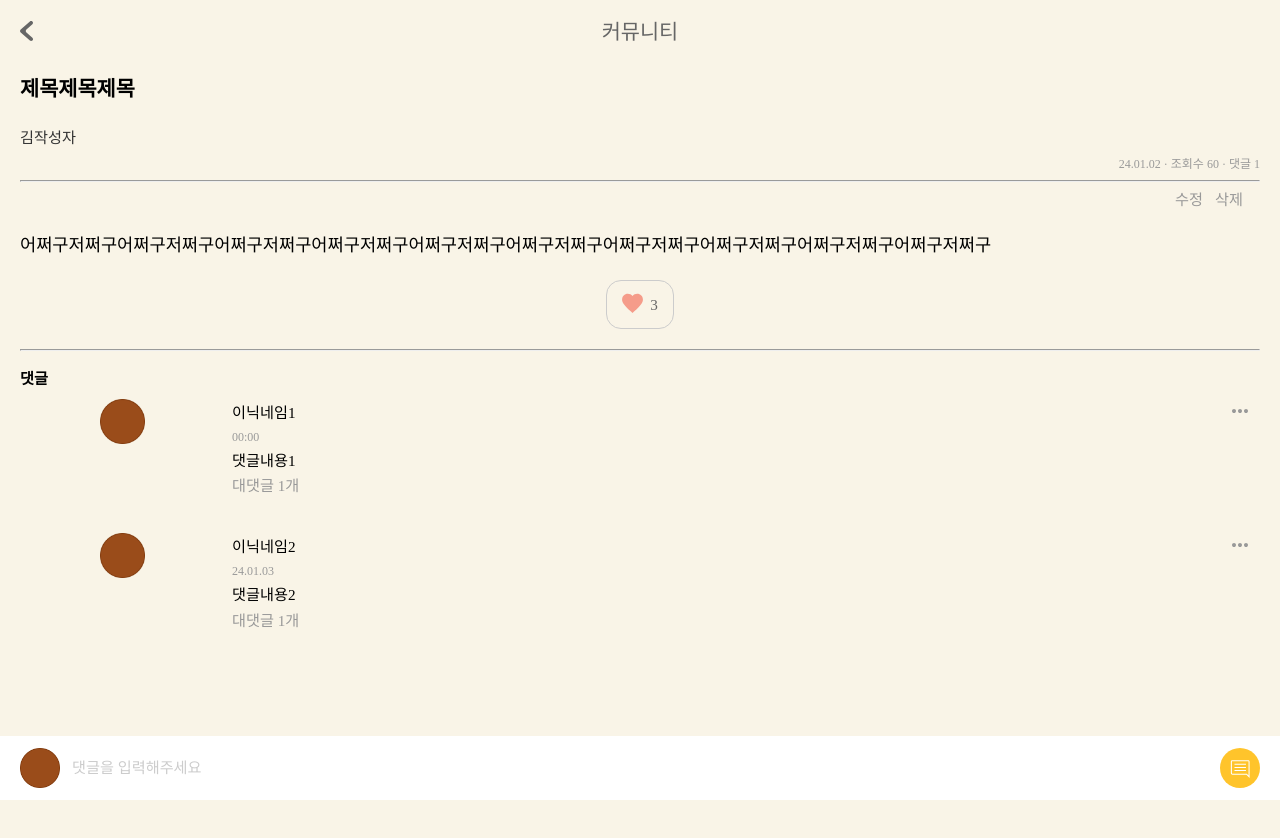
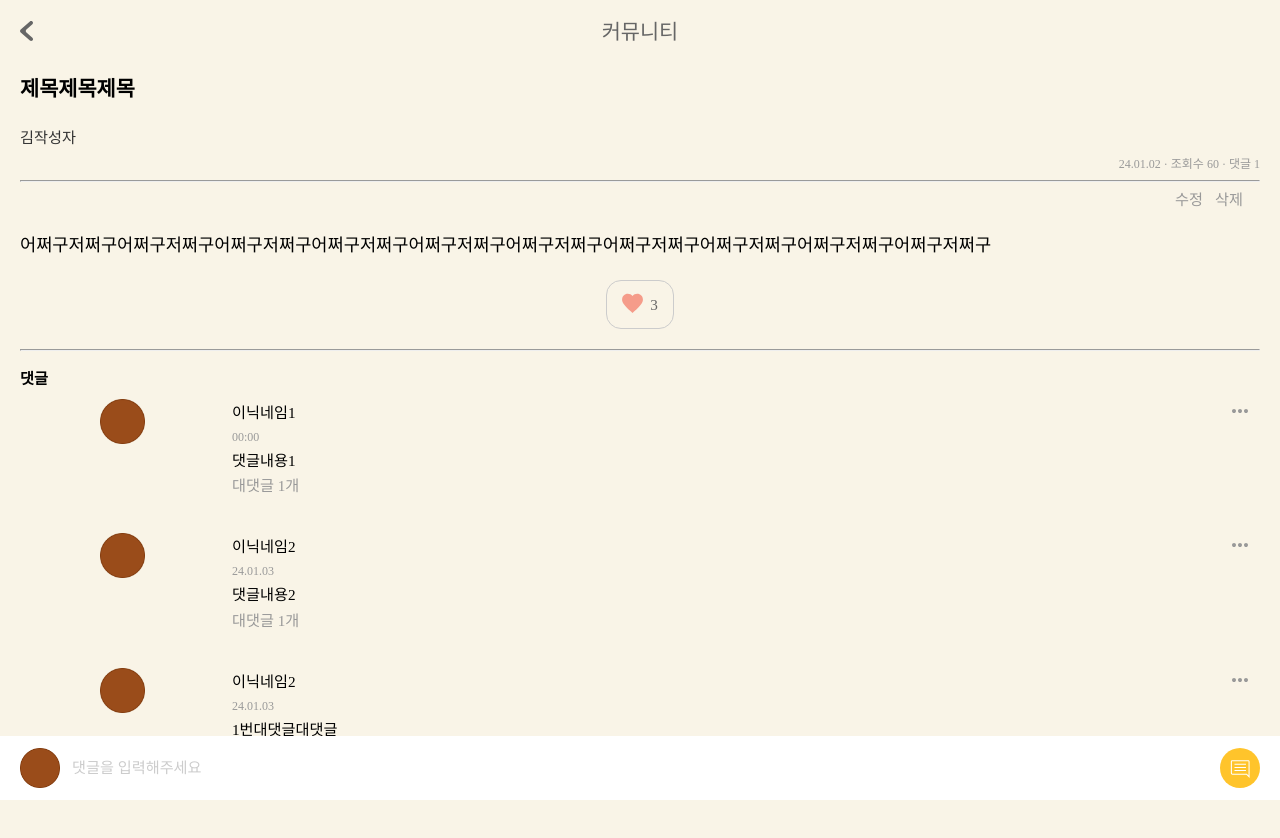
Before and after one commit to coffein-doctor/MST, a Next.js app in the folder mst/: page /community/1 in a window 1280 px wide. Shown: the top 838 px of the page. Before the commit the page ends 800 px from the top, so only its background shows below. Built offline with nearby package versions, Linux system fonts and the light colour scheme; a web font is replaced by a local one.

Commit message:
[FEAT] 댓글 열고 닫힘 기능

```diff
--- /dev/null
+++ b/mst/src/app/(mainpage)/community/[id]/edit/page.tsx
@@ -0,0 +1,3 @@
+export default function PostEdit() {
+  return <div></div>;
+}
--- a/mst/src/app/(mainpage)/community/[id]/page.tsx
+++ b/mst/src/app/(mainpage)/community/[id]/page.tsx
@@ -5,7 +5,7 @@ import BasicTopBar from "@/components/common/TopBar/BasicTopBar";
 import { css } from "@emotion/react";
 import BrownCircle from "../../../../assets/png/BrownCircle.png";
 import Image from "next/image";
-import { useState } from "react";
+import { useEffect, useState } from "react";
 import getFormattedTimestamp from "@/utils/getFormattedTimeStamp";
 
 interface CommunityParams {
@@ -25,8 +25,10 @@ interface Post {
 interface Comment {
   id: number;
   username: string;
-  dateTime: string;
+  createdDate: string;
   content: string;
+  postId: number;
+  parentId: number | null;
 }
 
 const dummyPost: Post = {
@@ -43,26 +45,61 @@ const dummyPost: Post = {
 const dummyComments: Comment[] = [
   {
     id: 1,
+    content: "댓글내용1",
+    createdDate: "2024-04-01T00:00:00+00:00",
     username: "이닉네임1",
-    dateTime: "2024-04-01T00:00:00+00:00",
-    content: "댓글내용1",
+    postId: 1,
+    parentId: null,
+  },
+  {
+    id: 3,
+    content: "댓글내용2",
+    createdDate: "2024-01-03T00:00:00+00:00",
+    username: "이닉네임2",
+    postId: 1,
+    parentId: null,
   },
   {
     id: 2,
+    content: "1번대댓글대댓글",
+    createdDate: "2024-01-03T00:00:00+00:00",
     username: "이닉네임2",
-    dateTime: "2024-01-03T00:00:00+00:00",
-    content: "댓글내용2",
+    postId: 1,
+    parentId: 1,
   },
 ];
 
 export default function PostDetail({ params: { id } }: CommunityParams) {
   const formattedDate = getFormattedTimestamp(dummyPost.date);
 
-  const [isComment, setIsComment] = useState(true);
+  // map형식으로 대댓글 열림 닫힘 상태 관리
+  const [commentStates, setCommentStates] = useState<Map<number, boolean>>(
+    new Map()
+  );
+  const handleReplyInput = (id: number) => {
+    setCommentStates((prev) => {
+      const newCommentStates = new Map(prev);
+      newCommentStates.forEach((_, key) => {
+        if (key === id) {
+          const currentValue = newCommentStates.get(key);
+          newCommentStates.set(key, !currentValue);
+        } else {
+          newCommentStates.set(key, false);
+        }
+      });
+      return newCommentStates;
+    });
+  };
 
-  const handleReplyInput = () => {
-    setIsComment(!isComment);
-  };
+  useEffect(() => {
+    const initialCommentStates = new Map<number, boolean>();
+    dummyComments.forEach((item) => {
+      if (item.parentId === null) {
+        initialCommentStates.set(item.id, false);
+      }
+    });
+    setCommentStates(initialCommentStates);
+  }, []);
 
   return (
     <div>
@@ -99,10 +136,14 @@ export default function PostDetail({ params: { id } }: CommunityParams) {
           {dummyComments.map((item) => (
             <CommentSet
               key={item.id}
+              id={item.id}
               username={item.username}
-              dateTime={item.dateTime}
+              createdDate={item.createdDate}
               content={item.content}
-              handleReplyInput={handleReplyInput}
+              postId={item.postId}
+              parentId={item.parentId}
+              handleReplyInput={() => handleReplyInput(item.id)}
+              isCommentOpen={commentStates.get(item.id)}
             />
           ))}
         </div>
@@ -114,7 +155,9 @@ export default function PostDetail({ params: { id } }: CommunityParams) {
         <input
           css={amountInputContentCSS}
           placeholder={
-            isComment ? "댓글을 입력해주세요" : "대댓글을 입력해주세요"
+            ![...commentStates.values()].some((state) => state === true)
+              ? "댓글을 입력해주세요"
+              : "대댓글을 입력해주세요"
           }
         />
         <button css={commentBtnWrapperCSS}>{CHAT}</button>
--- a/mst/src/components/Community/Comment/CommentSet.tsx
+++ b/mst/src/components/Community/Comment/CommentSet.tsx
@@ -1,5 +1,4 @@
 import { css } from "@emotion/react";
-import { useState } from "react";
 import Image from "next/image";
 import BrownCircle from "../../../assets/png/BrownCircle.png";
 import ReplySet from "./ReplySet";
@@ -7,24 +6,29 @@ import CommentEditModal from "./CommentEditModal";
 import getFormattedTimestamp from "@/utils/getFormattedTimeStamp";
 
 interface CommentSetProps {
+	id:number;
   username: string;
-  dateTime: string;
+  createdDate: string;
   content: string;
-  handleReplyInput: () => void;
+  postId: number;
+  parentId: number | null;
+	isCommentOpen: boolean;
+  handleReplyInput:(idx:number) => void;
 }
 
 export default function CommentSet({
+	id,
   username,
-  dateTime,
+  createdDate,
   content,
+  postId,
+  parentId,
+	isCommentOpen,
   handleReplyInput,
 }: CommentSetProps) {
-  const formattedDate = getFormattedTimestamp(dateTime);
-  const [isReplyOpen, setIsReplyOpen] = useState(false);
-  const toggleOpenReply = () => {
-    setIsReplyOpen(!isReplyOpen);
-    handleReplyInput();
-  };
+
+  const formattedDate = getFormattedTimestamp(createdDate);
+
 
   return (
     <div css={commentFormWrapperCSS}>
@@ -38,11 +42,11 @@ export default function CommentSet({
         </div>
         <div css={commentTimeCSS}>{formattedDate}</div>
         <div css={commentContentCSS}>{content}</div>
-        <div css={replyBtnCSS} onClick={toggleOpenReply}>
+        <div css={replyBtnCSS} onClick={()=>handleReplyInput(id)}>
           대댓글 {"1"}개
         </div>
         {/* Reply */}
-        {isReplyOpen && <ReplySet />}
+        {isCommentOpen && <ReplySet />}
       </div>
     </div>
   );
```
Also changed, not shown: mst/src/app/(mainpage)/community/(with-select)/page.tsx (+1 -6 lines).
